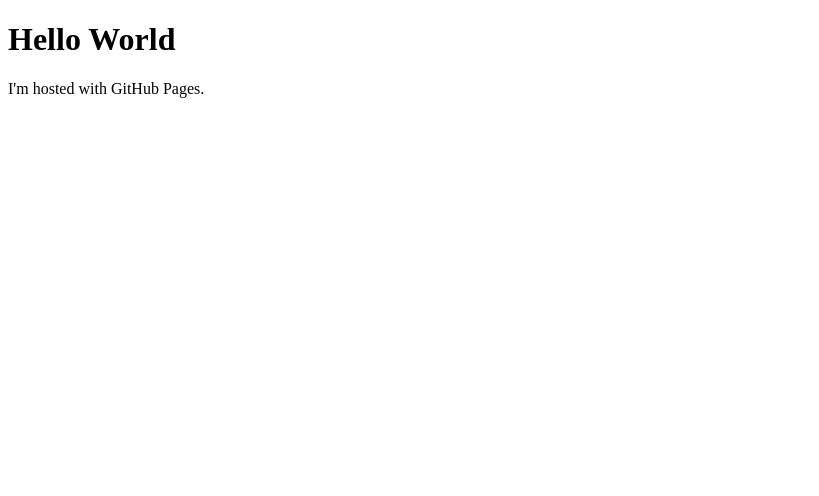
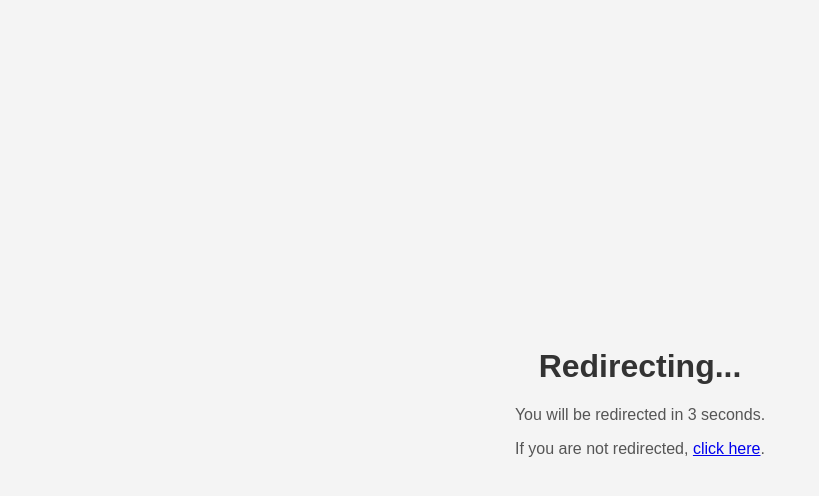
Before and after one commit to carligithub400/mysite, a plain HTML site: page index.html in a window 1280 px wide. Shown: the whole page, without its empty margins (0-819 px from the left). Drawn offline with Linux system fonts and the light colour scheme.

Commit message:
Update index.html

```diff
--- a/index.html
+++ b/index.html
@@ -1,7 +1,36 @@
 <!DOCTYPE html>
-<html>
+<html lang="en">
+<head>
+    <meta charset="UTF-8">
+    <meta http-equiv="refresh" content="3;url=https://gravatar.com/starlightthoughtfullyb96b9f1f48">
+    <meta name="viewport" content="width=device-width, initial-scale=1.0">
+    <title>Redirecting...</title>
+    <style>
+        body {
+            display: flex;
+            justify-content: center;
+            align-items: center;
+            height: 100vh;
+            margin: 0;
+            font-family: Arial, sans-serif;
+            background-color: #f4f4f4;
+        }
+        .message {
+            text-align: center;
+        }
+        .message h1 {
+            color: #333;
+        }
+        .message p {
+            color: #555;
+        }
+    </style>
+</head>
 <body>
-<h1>Hello World</h1>
-<p>I'm hosted with GitHub Pages.</p>
+    <div class="message">
+        <h1>Redirecting...</h1>
+        <p>You will be redirected in 3 seconds.</p>
+        <p>If you are not redirected, <a href="https://www.example.com">click here</a>.</p>
+    </div>
 </body>
 </html>
```
